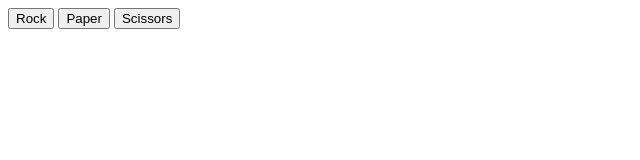
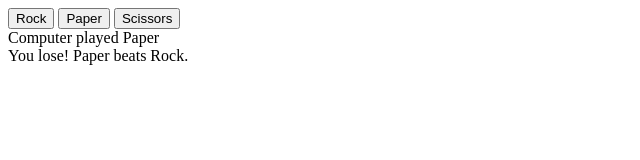
Before and after one commit to harshuljn/odin_rock_paper_scissors, a plain HTML site: page index.html in a window 1280 px wide. Both pictures are taken after a click on the button "Rock". Shown: the whole page, without its empty margins (0-640 px from the left). Drawn offline with Linux system fonts and the light colour scheme.

Commit message:
Display result

```diff
--- a/index.html
+++ b/index.html
@@ -11,5 +11,7 @@
 		<button id="rock">Rock</button>
 		<button id="paper">Paper</button>
 		<button id="scissors">Scissors</button>
+		<div id="computer"></div>
+		<div id="results"></div>
 	</body>
 </html>
--- a/script.js
+++ b/script.js
@@ -2,42 +2,42 @@ let choices = ["Rock", "Paper", "Scissors"];
 
 function computerPlay() {
 	let choiceNumber = Math.floor(Math.random() * 3);
-	console.log(`Computer played ${choices[choiceNumber]}`);
+	document.querySelector(
+		"#computer"
+	).textContent = `Computer played ${choices[choiceNumber]}`;
 	return choices[choiceNumber];
 }
 
 function playRound(playerSelection, computerSelection) {
 	playerSelection = playerSelection.toLowerCase();
 	computerSelection = computerSelection.toLowerCase();
+	const results = document.querySelector("#results");
 	let result;
 	if (playerSelection == computerSelection) {
 		result = "draw";
-		console.log("Draw");
+		results.textContent = "Draw";
 	} else if (
 		(playerSelection == "rock" && computerSelection == "paper") ||
 		(playerSelection == "paper" && computerSelection == "rock")
 	) {
 		result = playerSelection == "paper" ? "win" : "lose";
-		console.log(`You ${result}! Paper beats Rock.`);
+		results.textContent = `You ${result}! Paper beats Rock.`;
 	} else if (
 		(playerSelection == "rock" && computerSelection == "scissors") ||
 		(playerSelection == "scissors" && computerSelection == "rock")
 	) {
 		result = playerSelection == "rock" ? "win" : "lose";
-		console.log(`You ${result}! Rock beats Scissors.`);
+		results.textContent = `You ${result}! Rock beats Scissors.`;
 	} else {
 		result = playerSelection == "scissors" ? "win" : "lose";
-		console.log(`You ${result}! Scissors beats Paper.`);
+		results.textContent = `You ${result}! Scissors beats Paper.`;
 	}
 	return result;
 }
 
 const rock = document.querySelector("button#rock");
-// console.log(rock);
 const paper = document.querySelector("button#paper");
-// console.log(paper);
 const scissors = document.querySelector("button#scissors");
-// console.log(scissors);
 
 rock.addEventListener("click", () => playRound("rock", computerPlay()));
 paper.addEventListener("click", () => playRound("paper", computerPlay()));
```
